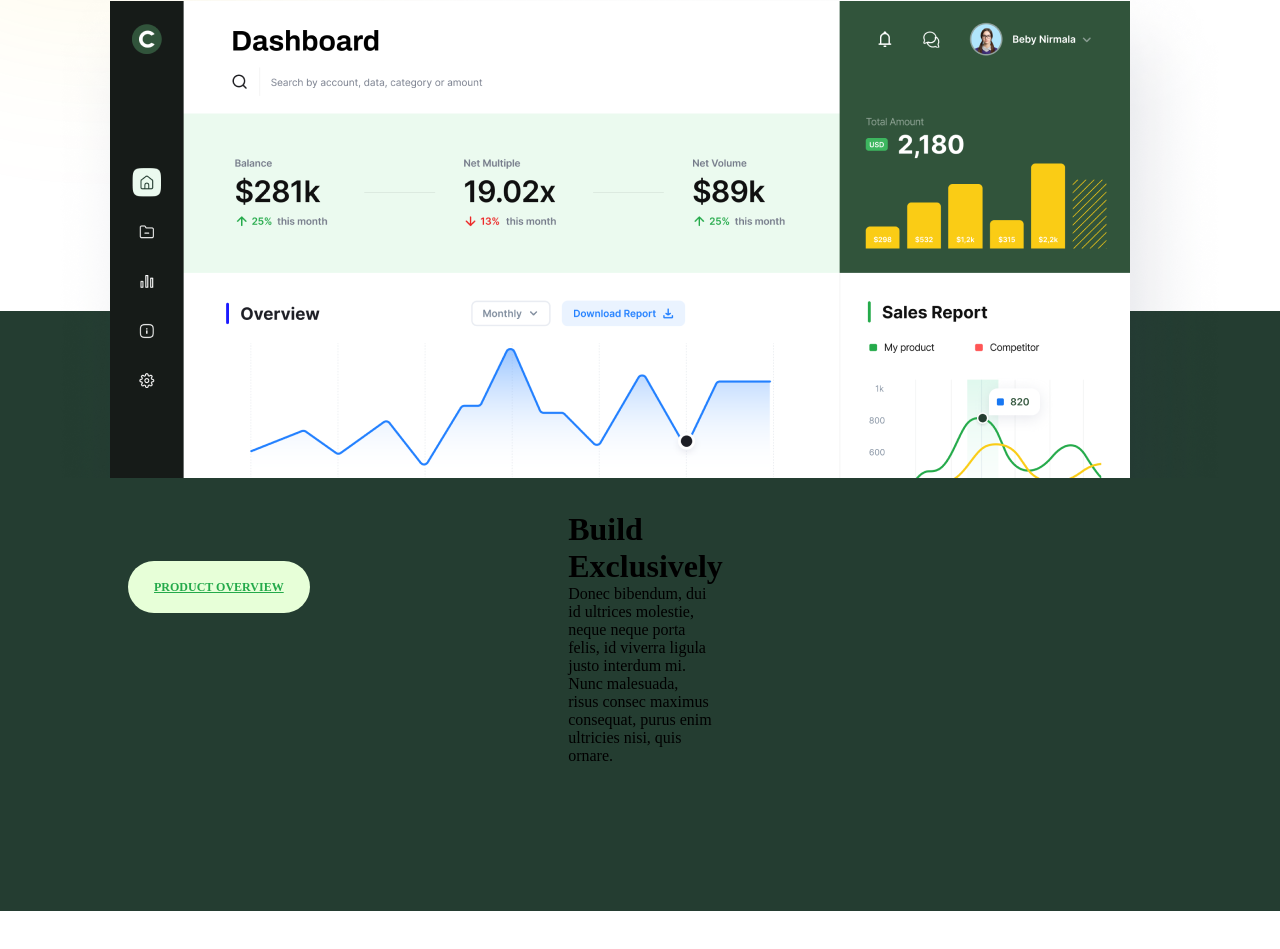
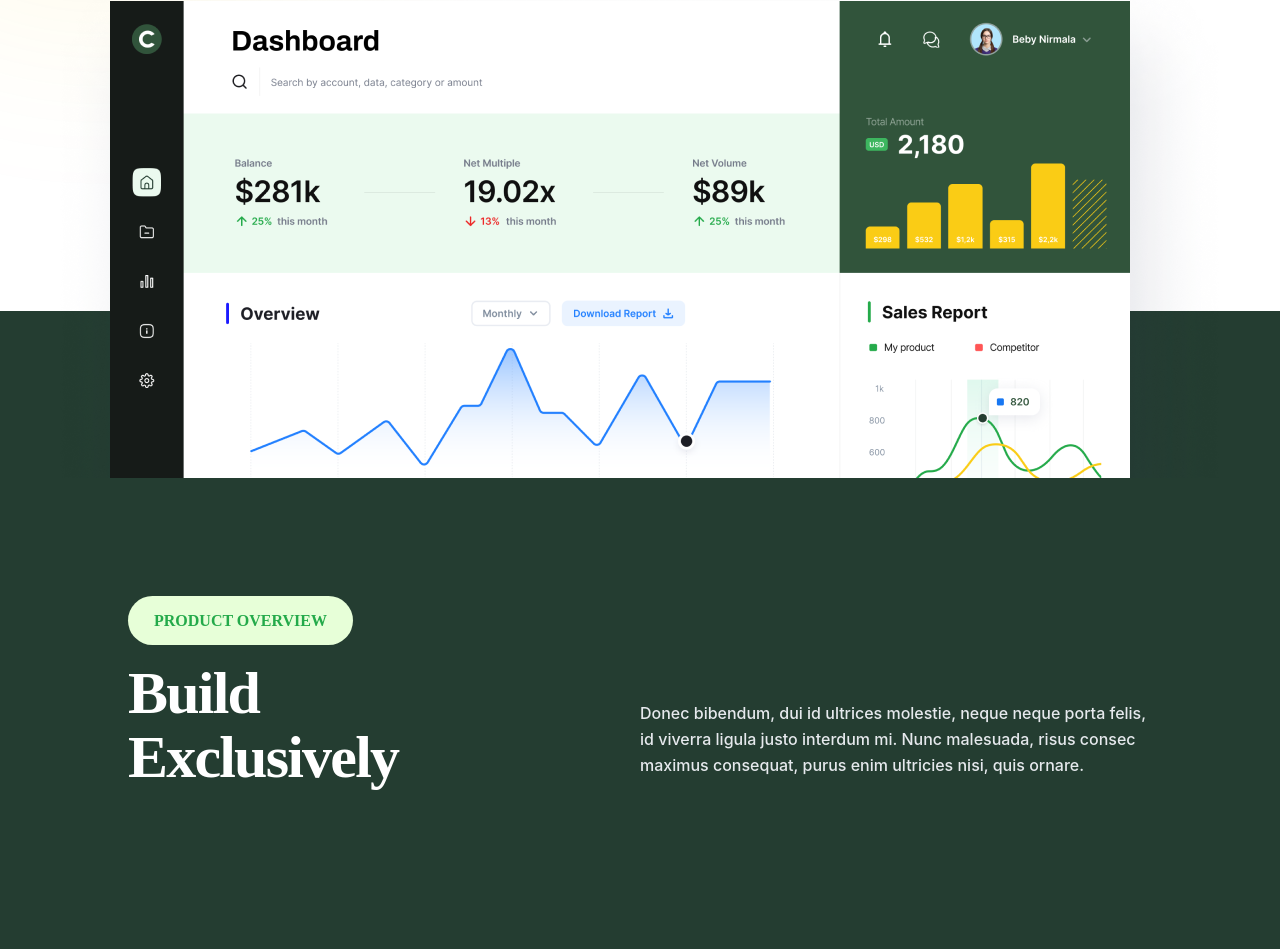
Before and after one commit to Zhanibek1992yusupov/app, a plain HTML site: page index.html in a window 1280 px wide. Shown: the part 637-1586 px from the top of the page. Before the commit the page ends 1548 px from the top, so only its background shows below. Drawn offline with Linux system fonts and the light colour scheme.

Commit message:
исправил

```diff
--- a/index.html
+++ b/index.html
@@ -59,22 +59,28 @@
 
     <div class="block5">
 
+
         <div class="block5-inner">
 
 
             <a href="#">PRODUCT OVERVIEW</a>
 
+            <div class="block5-inner2">
+
+                <h1>Build <br> Exclusively</h1>
+
+                <blockquote>
+                    Donec bibendum, dui id ultrices molestie, neque neque porta felis,
+                    id viverra ligula justo interdum mi. Nunc malesuada,
+                    risus consec maximus consequat, purus enim ultricies nisi,
+                    quis ornare.
+                </blockquote>
+
+            </div>
+
         </div>
 
-        <div class="block5-inner2">
-            <h1>Build Exclusively</h1>
 
-            <blockquote>Donec bibendum, dui id ultrices molestie, neque neque porta felis,
-                id viverra ligula justo interdum mi. Nunc malesuada,
-                risus consec maximus consequat, purus enim ultricies nisi,
-                quis ornare.</blockquote>
-
-        </div>
 
 
 
--- a/style.css
+++ b/style.css
@@ -14,6 +14,7 @@ h6 {
     margin: 0;
 }
 
+  /* блок hrader начинается здесь*/
 header {
     max-width: 1024px;
 
@@ -79,13 +80,13 @@ button {
 
 button a {
     color: white;
-}
+} /* блок header заканчивается здесь*/
 
 
 
 
 
-.block2 {
+.block2 { /* блок bloc2 начинается здесь*/
 
     position: relative;
     max-width: 722px;
@@ -160,9 +161,10 @@ font-style: normal;
 font-weight: 700;
 line-height: 150%;
 
-}
+} /* блок bloc2 заканчивается здесь*/
 
 
+/* блок bloc3 начинается здесь*/
 .block3 {
     display: flex;
     padding: 0;
@@ -170,7 +172,7 @@ line-height: 150%;
     justify-content: center;
     width: 100%;
     padding-top: 50px;
-}
+} /* блок bloc3 заканчивается здесь*/
 
 
 
@@ -184,22 +186,23 @@ line-height: 150%;
 
 
 .block5 {
+
     width: 100%;
     margin-top: 0;
     height: 400px;
     background-color: #243D31;
+    padding-top: 100px;
 
 }
 
 .block5-inner {
-
+    display: block;
     width: 1024px;
     margin: 0 auto;
 }
 
 .block5 a {
-    display: block;
-    float: left;
+
     background-color: #E7FFD8;
     border: none;
     font-size: 16px;
@@ -208,26 +211,43 @@ line-height: 150%;
     font-weight: 700;
     margin-top: 50px;
     font-family: DM Sans;
-    font-size: 12px;
     font-style: normal;
     line-height: 20px;
+    text-decoration: none;
     color: #24AA4A;
 }
 
 .block5-inner2 {
 
-    width: 34%;
-    margin: 0 auto;
+    padding: 30px 0px;
+
+
 
 }
 
 .block5-inner2 h1 {
-    width: 33%;;
-    margin: 0 auto;
+    width: 50%;
+    float: left;
+    color: var(--White, #FFF);
+    font-family: DM Sans;
+    font-size: 60px;
+    font-style: normal;
+    font-weight: 700;
+    line-height: 64px;
+    letter-spacing: -1.8px;
+
 }
 
 .block5-inner2 blockquote {
+    display: inline-block;
+    width: 50%;
+    color: var(--Silver, #E6E9ED);
+    font-family: Inter;
+    font-size: 16px;
+    font-style: normal;
+    font-weight: 500;
+    line-height: 160%;
+    padding-top: 40px;
 
-    width: 33%;
-    margin: 0 auto;
+
 }
```
